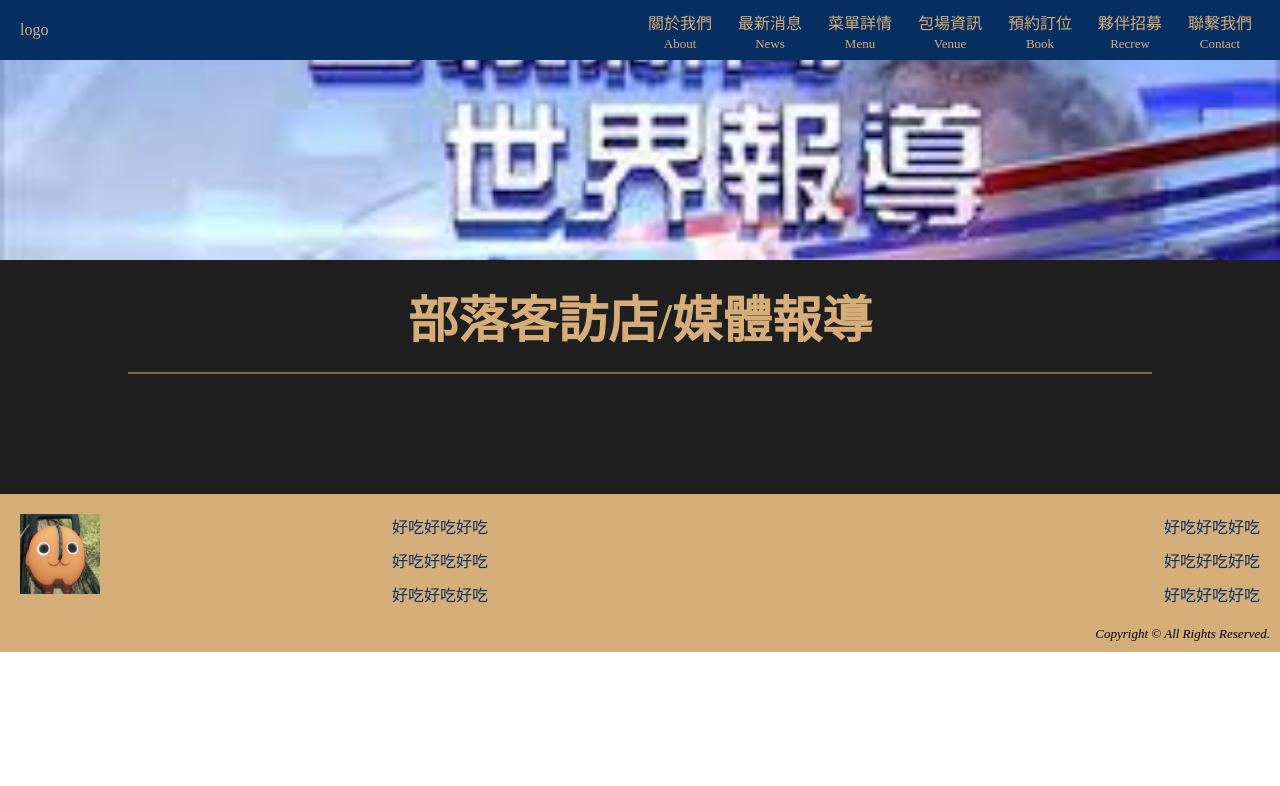
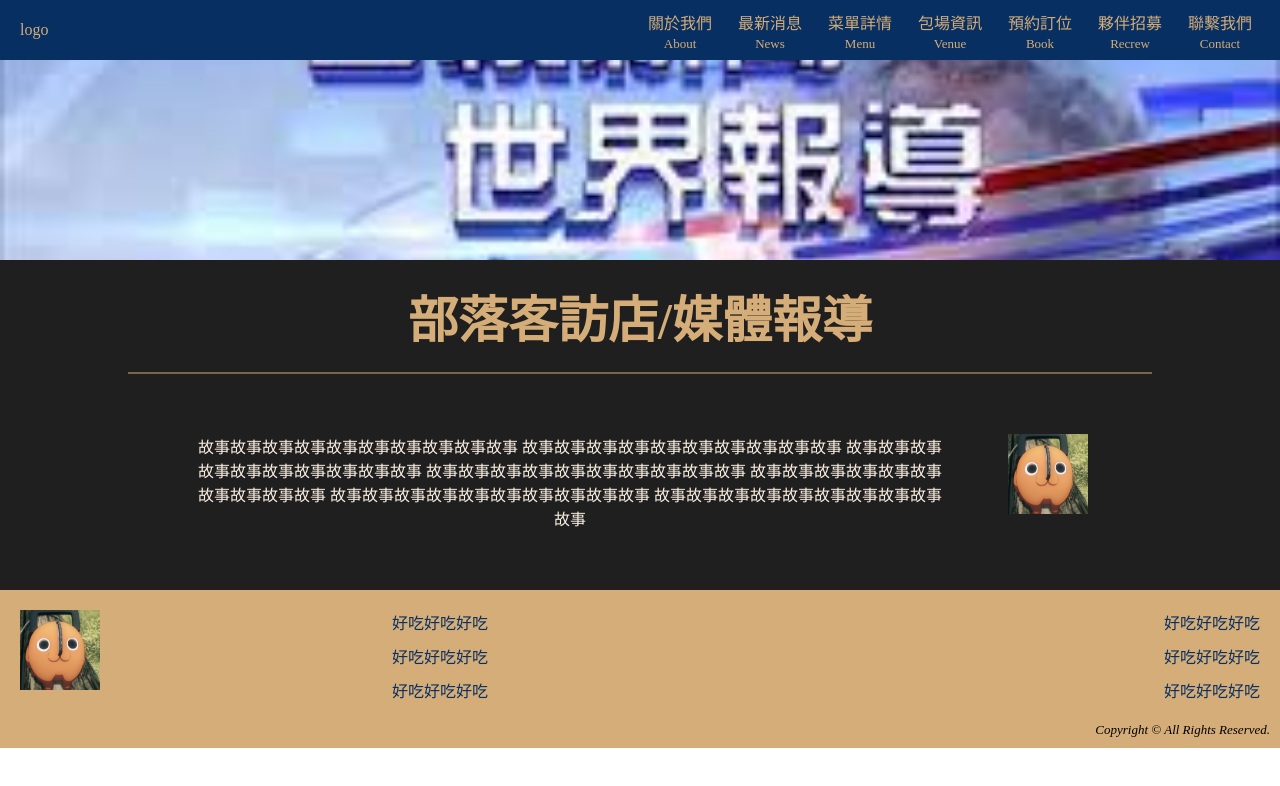
Before and after one commit to csdsdasdcwcwadx/circle-cafe, a Next.js app: page /news/report in a window 1280 px wide. Shown: the top 786 px of the page. Built offline with nearby package versions, Linux system fonts and the light colour scheme.

Commit message:
新增頁面

```diff
--- a/src/app/news/report/page.tsx
+++ b/src/app/news/report/page.tsx
@@ -4,6 +4,8 @@ import Default from "@/components/Default";
 import styles from './styles.module.scss';
 import { E_Page } from "@/redux/interfaces";
 import reportSrc from '@/image/下載scaasc.jpeg';
+import Image from "next/image";
+import storySrc from '@/image/FesOdoNUoAEaCAR.jpg';
 
 export default function Report() {
     return (
@@ -13,8 +15,20 @@ export default function Report() {
             title="部落客訪店/媒體報導"
             imageSrc={reportSrc}
             altContent="reportimage"
+            faded
         >
-
+            <div className={styles.content}>
+                <span>
+                    故事故事故事故事故事故事故事故事故事故事
+                    故事故事故事故事故事故事故事故事故事故事
+                    故事故事故事故事故事故事故事故事故事故事
+                    故事故事故事故事故事故事故事故事故事故事
+                    故事故事故事故事故事故事故事故事故事故事
+                    故事故事故事故事故事故事故事故事故事故事
+                    故事故事故事故事故事故事故事故事故事故事
+                </span>
+                <Image src={storySrc} alt='storyicon' className={styles.storyicon}/>
+            </div>
         </Default>
     )
 }
--- a/src/app/news/report/styles.module.scss
+++ b/src/app/news/report/styles.module.scss
@@ -0,0 +1,27 @@
+@import '../../../common.scss';
+
+.content {
+    display: flex;
+
+    @include only-mobile {
+        flex-direction: column-reverse;
+        align-items: center;
+    }
+
+    span {
+        display: inline-block;
+        margin-right: 60px;
+        color: $riceWhite;
+
+        @include only-mobile {
+            margin-right: 0;
+            margin-top: 20px;
+        }
+    }
+
+    img {
+        width: 80px;
+        height: 80px;
+        object-fit: cover;
+    }
+}
```
